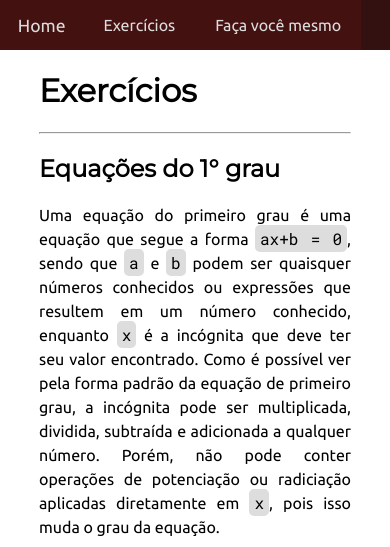
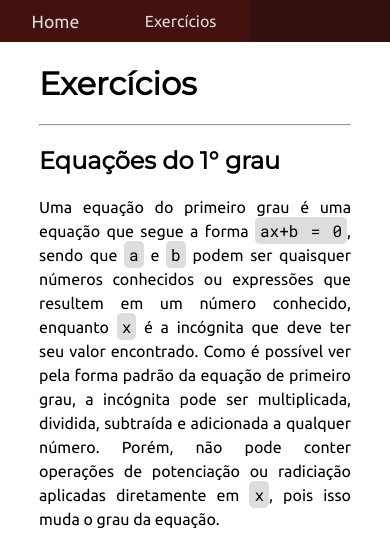
Before and after one commit to Pedenite/PILC-eq, a plain HTML site: page exercicio.html in a window 390 px wide. Shown: the top 547 px of the page. Drawn offline with Linux system fonts and the light colour scheme.

Commit message:
test mobile

```diff
--- a/css/navbar.css
+++ b/css/navbar.css
@@ -33,6 +33,15 @@ nav > a{
     line-height: 50px;
     padding:0 20px;
     text-align: center;
+}
+@media (max-width: 1000px){
+    nav {
+        height: 5vh;
+    }
+    nav > a {
+        line-height: 5vh;
+        padding: 0 4vh;
+    }
 }
 
 .sidenav {
```
